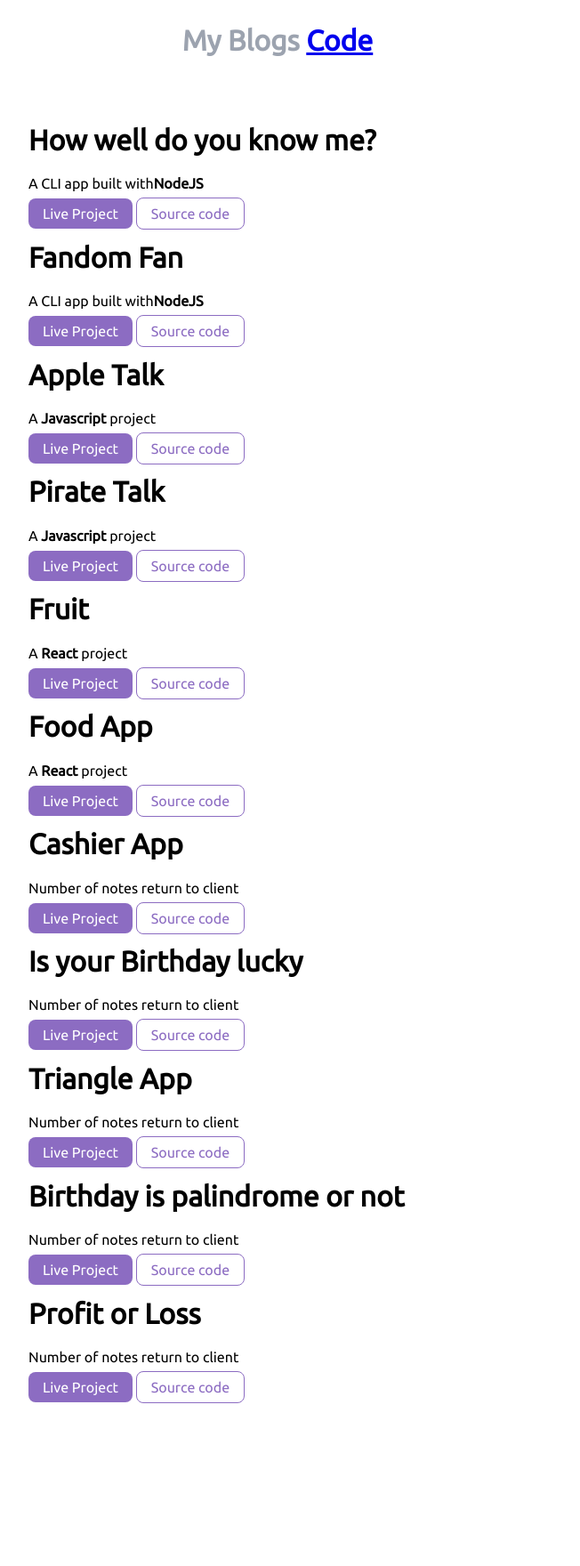
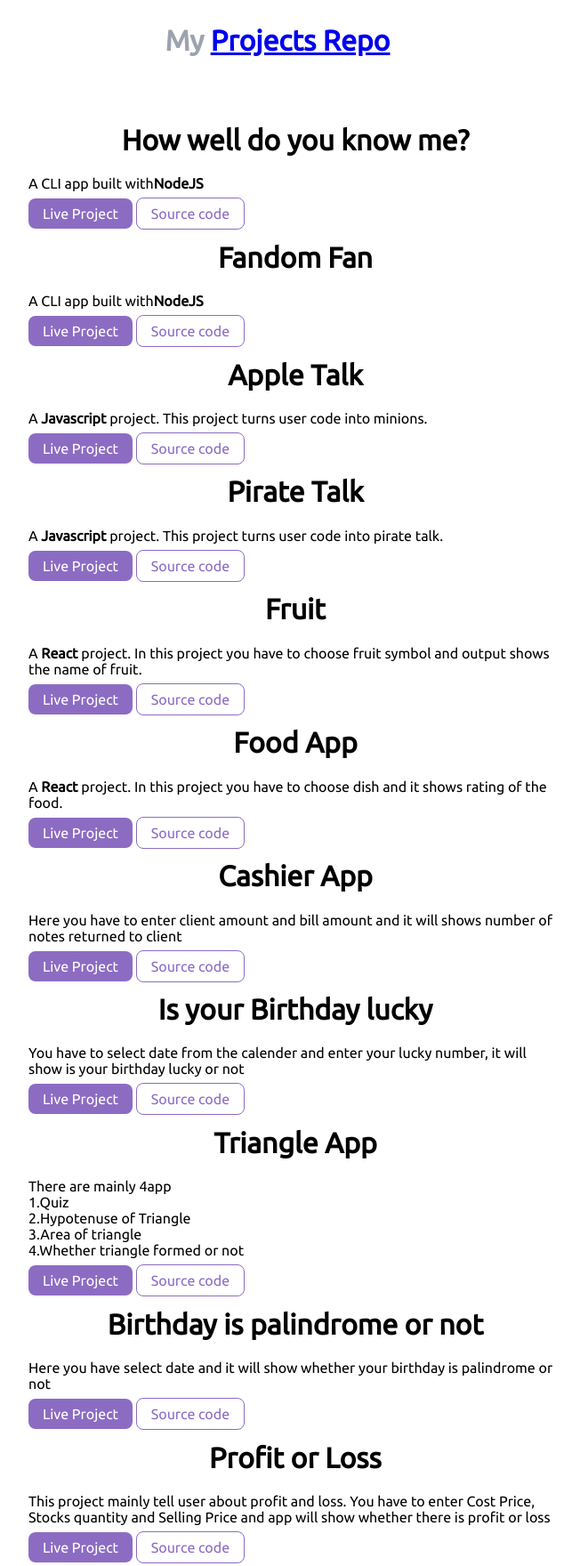
Before and after one commit to arpit01923/Lecture-3-html, a plain HTML site: page projects.html in a window 1280 px wide. Shown: the part 420-2180 px from the top of the page at 89% size, without its empty margins (328-980 px from the left). Before the commit the page ends 2004 px from the top, so only its background shows below. Drawn offline with Linux system fonts and the light colour scheme.

Commit message:
finish commit

```diff
--- a/projects.html
+++ b/projects.html
@@ -12,7 +12,7 @@
         <div class="nav-brand">IAMDEVELOPER</div>
         <ul class="list-non-bullets nav-pills">
             <li class="list-item-inline">
-                <a class="link link-active" href="">Home</a>
+                <a class="link link-active" href="/index.html">Home</a>
             </li>
             <li class="list-item-inline">
                 <a class="link" href="/projects.html">Projects</a>
@@ -24,8 +24,8 @@
     </nav>
     <header class="hero">
         <img class="hero-img" src="images/heroimage.svg">
-        <h1 class="hero-heading">My Blogs<span class="heading-inverter">
-            <a href="https://neog.camp/qualifier/nine-point">Code</a></span></h1>
+        <h1 class="hero-heading">My<span class="heading-inverter">
+            <a href="https://github.com/Arpit-dotcom">Projects Repo</a></span></h1>
     </header>
     <ul class="list-non-bullets">
         <li>
@@ -47,7 +47,7 @@
         <li>
             <div class="container container-center">
             <h1>Apple Talk</h1>
-            <p>A <strong>Javascript</strong> project</p>
+            <p>A <strong>Javascript</strong> project. This project turns user code into minions.</p>
             <a class="link link-primary" href="https://arpit-apple-talk.netlify.app/">Live Project</a>
             <a class="link link-secondary" href="https://github.com/Arpit-dotcom/Javascript">Source code</a>
             </div>
@@ -55,7 +55,7 @@
         <li>
             <div class="container container-center">
             <h1>Pirate Talk</h1>
-            <p>A <strong>Javascript</strong> project</p>
+            <p>A <strong>Javascript</strong> project. This project turns user code into pirate talk.</p>
             <a class="link link-primary" href="https://arpit-pirate-talk.netlify.app/">Live Project</a>
             <a class="link link-secondary" href="https://github.com/Arpit-dotcom/rough">Source code</a>
             </div>
@@ -63,7 +63,7 @@
         <li>
             <div class="container container-center">
             <h1>Fruit</h1>
-            <p>A <strong>React</strong> project</p>
+            <p>A <strong>React</strong> project. In this project you have to choose fruit symbol and output shows the name of fruit.</p>
             <a class="link link-primary" href="https://codesandbox.io/s/github/Arpit-dotcom/React-8">Live Project</a>
             <a class="link link-secondary" href="https://github.com/Arpit-dotcom/React-8">Source code</a>
             </div>
@@ -71,7 +71,7 @@
         <li>
             <div class="container container-center">
             <h1>Food App</h1>
-            <p>A <strong>React</strong> project</p>
+            <p>A <strong>React</strong> project. In this project you have to choose dish and it shows rating of the food.</p>
             <a class="link link-primary" href="https://codesandbox.io/s/github/Arpit-dotcom/mark-9">Live Project</a>
             <a class="link link-secondary" href="https://github.com/Arpit-dotcom/mark-9">Source code</a>
             </div>
@@ -79,7 +79,7 @@
         <li>
             <div class="container container-center">
             <h1>Cashier App</h1>
-            <p>Number of notes return to client</p>
+            <p>Here you have to enter client amount and bill amount and it will shows number of notes returned to client</p>
             <a class="link link-primary" href="https://arpit-cash-register.netlify.app/">Live Project</a>
             <a class="link link-secondary" href="https://github.com/Arpit-dotcom/mark-10">Source code</a>
             </div>
@@ -87,7 +87,7 @@
         <li>
             <div class="container container-center">
             <h1>Is your Birthday lucky</h1>
-            <p>Number of notes return to client</p>
+            <p>You have to select date from the calender and enter your lucky number, it will show is your birthday lucky or not</p>
             <a class="link link-primary" href="https://arpit-your-birthday-lucky.netlify.app/">Live Project</a>
             <a class="link link-secondary" href="https://github.com/Arpit-dotcom/mark-11">Source code</a>
             </div>
@@ -95,7 +95,11 @@
         <li>
             <div class="container container-center">
             <h1>Triangle App</h1>
-            <p>Number of notes return to client</p>
+            <p><div>There are mainly 4app</div>
+            <div>1.Quiz</div>
+            <div>2.Hypotenuse of Triangle</div>
+            <div>3.Area of triangle</div>
+            <div>4.Whether triangle formed or not</div></p>
             <a class="link link-primary" href="">Live Project</a>
             <a class="link link-secondary" href="https://github.com/Arpit-dotcom/mark-12">Source code</a>
             </div>
@@ -103,7 +107,7 @@
         <li>
             <div class="container container-center">
             <h1>Birthday is palindrome or not</h1>
-            <p>Number of notes return to client</p>
+            <p>Here you have select date and it will show whether your birthday is palindrome or not</p>
             <a class="link link-primary" href="https://arpit-birthday-palindrome.netlify.app/">Live Project</a>
             <a class="link link-secondary" href="https://github.com/Arpit-dotcom/mark-13">Source code</a>
             </div>
@@ -111,11 +115,11 @@
         <li>
             <div class="container container-center">
             <h1>Profit or Loss</h1>
-            <p>Number of notes return to client</p>
+            <p>This project mainly tell user about profit and loss. You have to enter Cost Price, Stocks quantity and Selling Price and app will show whether there is profit or loss</p>
             <a class="link link-primary" href="https://arpit-profit-loss.netlify.app/">Live Project</a>
             <a class="link link-secondary" href="https://github.com/Arpit-dotcom/mark-14">Source code</a>
             </div>
         </li>
-    </ol>
+    </ul>
 </body>
 </html>
--- a/style.css
+++ b/style.css
@@ -8,6 +8,9 @@ body{
     --primary-color: #8c6cc2;
     --secondary-color: #9CA3AF;
     --off-white: #D1D5DB;
+}
+h1{
+    text-align: center;
 }
 hr{
     margin: 2rem 0rem;
```
Also changed, not shown: blogs.html (+5 -24 lines), index.html (+3 -4 lines).
